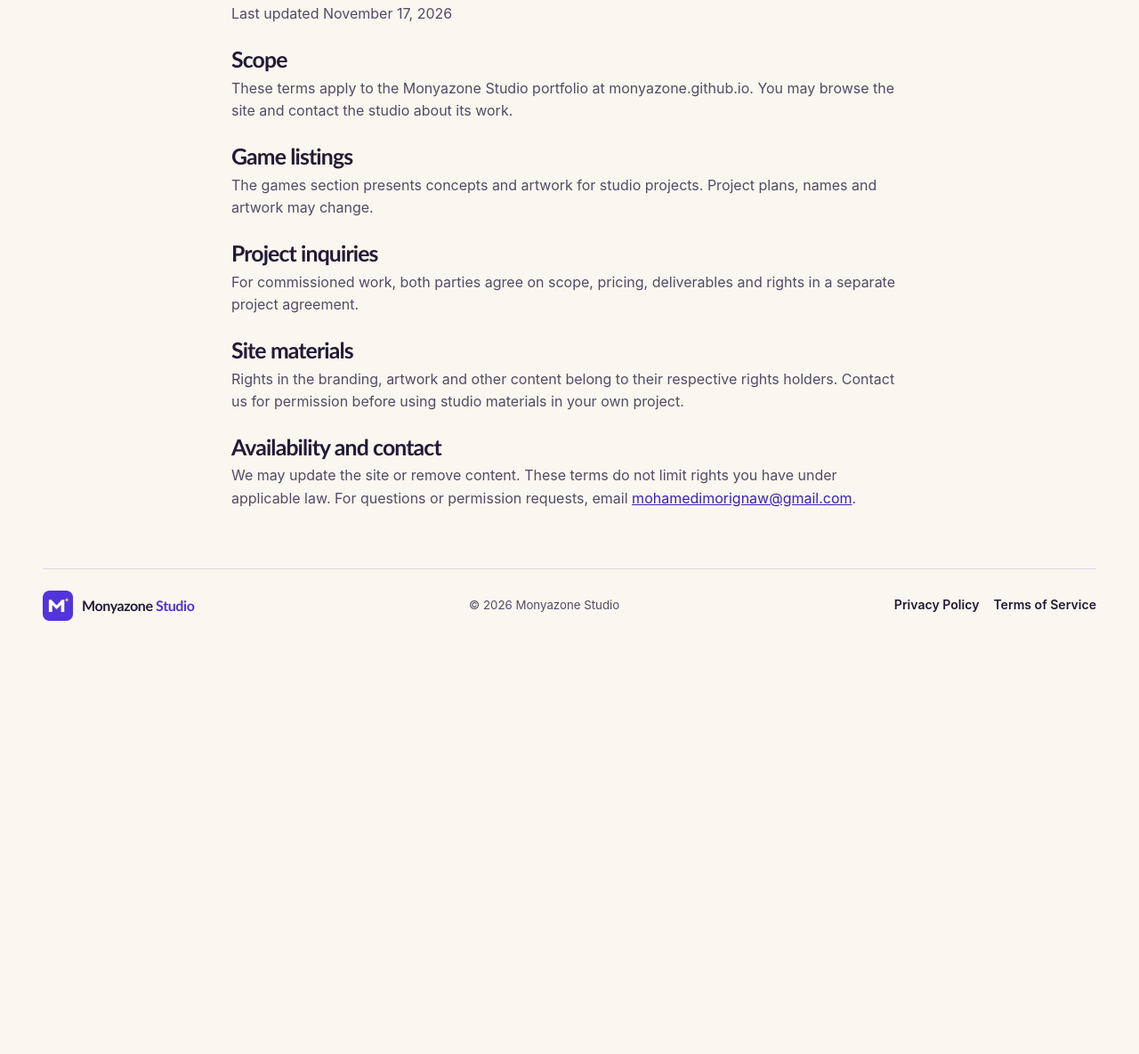
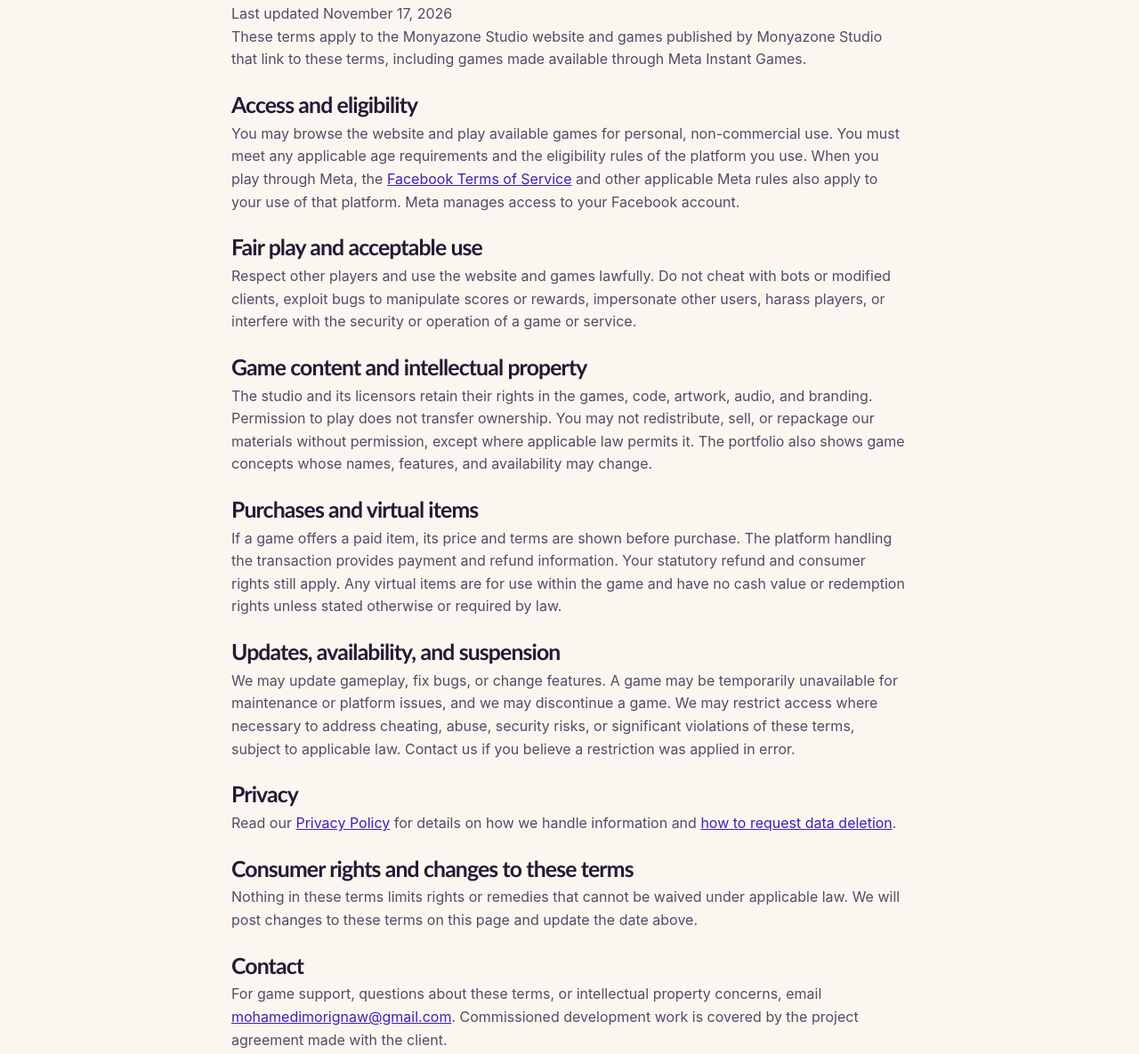
Before and after one commit to monyazone/monyazone.github.io, a plain HTML site: page terms.html in a window 1280 px wide. Shown: the part 262-1447 px from the top of the page at 89% size. Before the commit the page ends 984 px from the top, so only its background shows below. Drawn offline with Linux system fonts and the light colour scheme.

Commit message:
Expand terms of service for studio games

```diff
--- a/terms.html
+++ b/terms.html
@@ -4,7 +4,7 @@
   <meta charset="utf-8">
   <meta name="viewport" content="width=device-width, initial-scale=1">
   <title>Terms of Service | Monyazone Studio</title>
-  <meta name="description" content="Terms for using the Monyazone Studio portfolio.">
+  <meta name="description" content="Terms for the Monyazone Studio website and games, including titles available through Meta Instant Games.">
   <link rel="canonical" href="https://monyazone.github.io/terms.html">
   <link rel="icon" href="assets/monyazone-mark.png" type="image/png">
   <link rel="stylesheet" href="assets/site.css">
@@ -24,16 +24,31 @@
     <a class="text-link" href="index.html"><span aria-hidden="true">←</span> Home</a>
     <h1>Terms of Service</h1>
     <p>Last updated November 17, 2026</p>
-    <h2>Scope</h2>
-    <p>These terms apply to the Monyazone Studio portfolio at monyazone.github.io. You may browse the site and contact the studio about its work.</p>
-    <h2>Game listings</h2>
-    <p>The games section presents concepts and artwork for studio projects. Project plans, names and artwork may change.</p>
-    <h2>Project inquiries</h2>
-    <p>For commissioned work, both parties agree on scope, pricing, deliverables and rights in a separate project agreement.</p>
-    <h2>Site materials</h2>
-    <p>Rights in the branding, artwork and other content belong to their respective rights holders. Contact us for permission before using studio materials in your own project.</p>
-    <h2>Availability and contact</h2>
-    <p>We may update the site or remove content. These terms do not limit rights you have under applicable law. For questions or permission requests, email <a href="mailto:mohamedimorignaw@gmail.com">mohamedimorignaw@gmail.com</a>.</p>
+    <p>These terms apply to the Monyazone Studio website and games published by Monyazone Studio that link to these terms, including games made available through Meta Instant Games.</p>
+
+    <h2>Access and eligibility</h2>
+    <p>You may browse the website and play available games for personal, non-commercial use. You must meet any applicable age requirements and the eligibility rules of the platform you use. When you play through Meta, the <a href="https://www.facebook.com/terms.php">Facebook Terms of Service</a> and other applicable Meta rules also apply to your use of that platform. Meta manages access to your Facebook account.</p>
+
+    <h2>Fair play and acceptable use</h2>
+    <p>Respect other players and use the website and games lawfully. Do not cheat with bots or modified clients, exploit bugs to manipulate scores or rewards, impersonate other users, harass players, or interfere with the security or operation of a game or service.</p>
+
+    <h2>Game content and intellectual property</h2>
+    <p>The studio and its licensors retain their rights in the games, code, artwork, audio, and branding. Permission to play does not transfer ownership. You may not redistribute, sell, or repackage our materials without permission, except where applicable law permits it. The portfolio also shows game concepts whose names, features, and availability may change.</p>
+
+    <h2>Purchases and virtual items</h2>
+    <p>If a game offers a paid item, its price and terms are shown before purchase. The platform handling the transaction provides payment and refund information. Your statutory refund and consumer rights still apply. Any virtual items are for use within the game and have no cash value or redemption rights unless stated otherwise or required by law.</p>
+
+    <h2>Updates, availability, and suspension</h2>
+    <p>We may update gameplay, fix bugs, or change features. A game may be temporarily unavailable for maintenance or platform issues, and we may discontinue a game. We may restrict access where necessary to address cheating, abuse, security risks, or significant violations of these terms, subject to applicable law. Contact us if you believe a restriction was applied in error.</p>
+
+    <h2>Privacy</h2>
+    <p>Read our <a href="privacy.html">Privacy Policy</a> for details on how we handle information and <a href="privacy.html#data-deletion">how to request data deletion</a>.</p>
+
+    <h2>Consumer rights and changes to these terms</h2>
+    <p>Nothing in these terms limits rights or remedies that cannot be waived under applicable law. We will post changes to these terms on this page and update the date above.</p>
+
+    <h2>Contact</h2>
+    <p>For game support, questions about these terms, or intellectual property concerns, email <a href="mailto:mohamedimorignaw@gmail.com">mohamedimorignaw@gmail.com</a>. Commissioned development work is covered by the project agreement made with the client.</p>
   </main>
   <footer class="wrap footer">
     <a class="brand" href="index.html"><img src="assets/monyazone-mark.png" width="34" height="34" alt=""><span>Monyazone <strong>Studio</strong></span></a>
```
